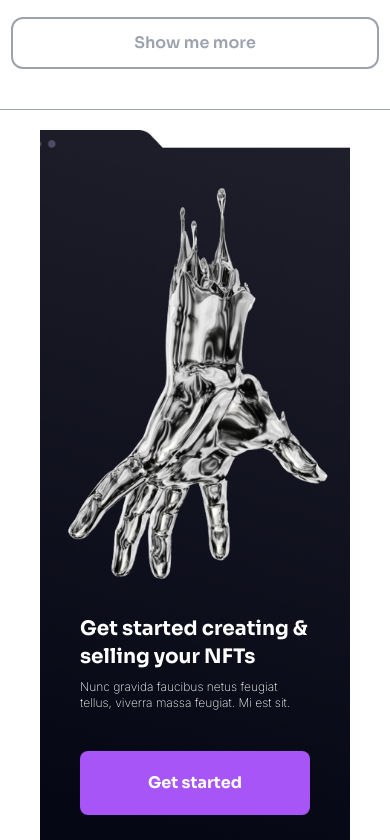
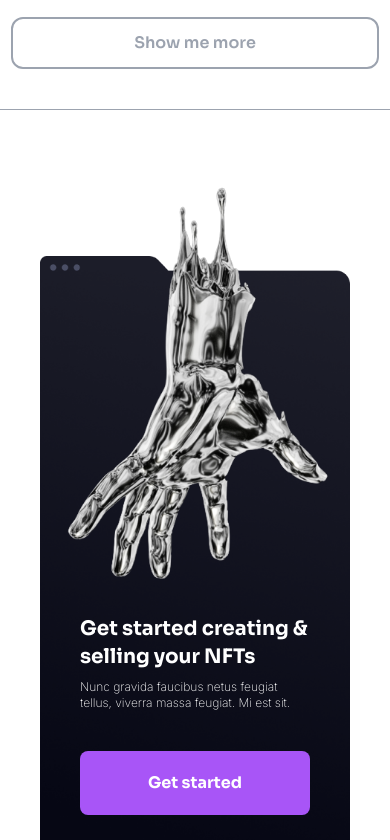
Before and after one commit to AdamHarish25/nft_m, a React (Create React App) app: page / in a window 390 px wide. Shown: the part 3980-4820 px from the top of the page. Built offline with nearby package versions, Linux system fonts and the light colour scheme.

Commit message:
Offers.js Fixed

```diff
--- a/src/App.css
+++ b/src/App.css
@@ -1019,6 +1019,10 @@ video {
   background-size: cover !important;
 }
 
+.bg-contain{
+  background-size: contain !important;
+}
+
 .bg-bottom{
   background-position: bottom !important;
 }
--- a/src/Content/Offers.js
+++ b/src/Content/Offers.js
@@ -19,7 +19,7 @@ const Offers = () => {
         "w-full p-3 h-fit rounded-xl font-semibold text-gray-400 border-2 border-gray-400",
     },
     box2: {
-      box2: "w-full md:w-auto h-full md:h-auto py-10 font-Sora flex flex-col items-center justify-end bg-box2 bg-cover md:bg-contain bg-no-repeat bg-bottom",
+      box2: "w-full md:w-auto h-full md:h-auto py-10 font-Sora flex flex-col items-center justify-end bg-box2 bg-contain bg-no-repeat bg-bottom",
       handImg: "w-full h-fit",
       bottomComponents: "w-full px-10 h-fit space-y-10 text-white",
       descriptionBox: "space-y-2 w-fit",
```
